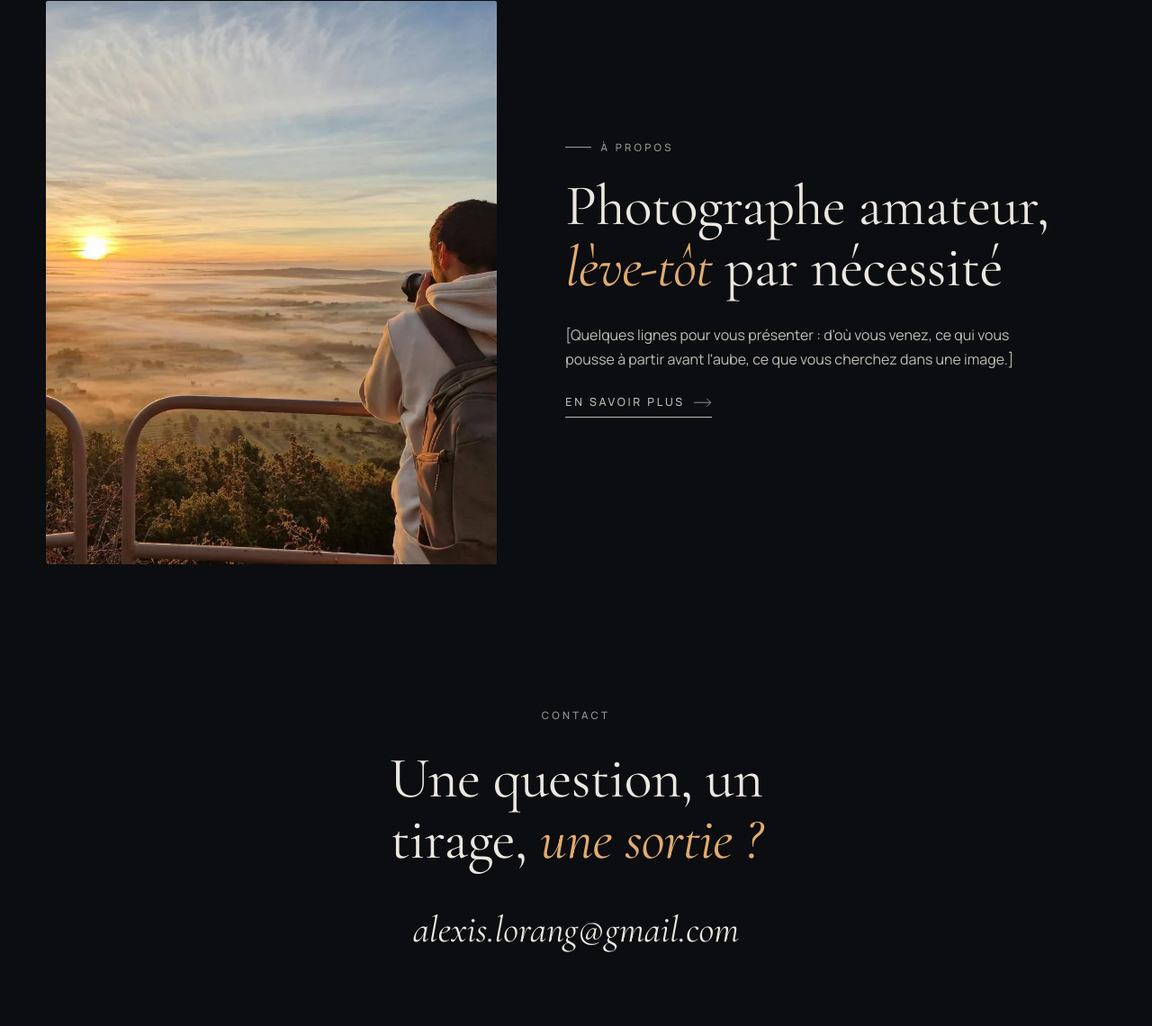
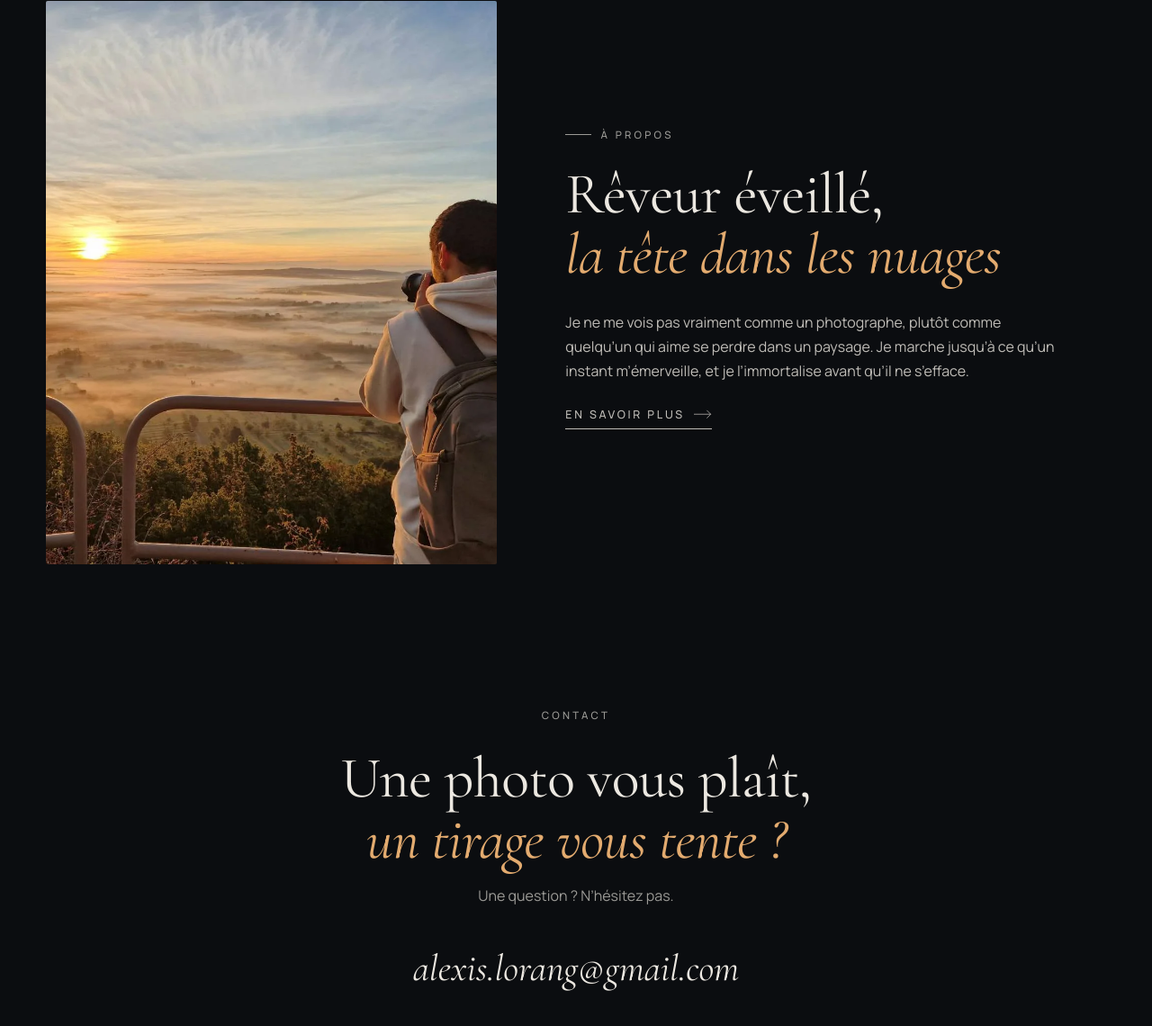
Before and after one commit to alexis-lorang/portfolio, a plain HTML site: page index.html in a window 1280 px wide. Shown: the part 2105-3245 px from the top of the page at 90% size. Drawn offline with nearby package versions, Linux system fonts and the light colour scheme; a web font is replaced by a local one.

Commit message:
Accueil : nouvelles sections À propos (rêveur) et Contact (tirages, questions)
Co-Authored-By: Claude Opus 5.5 <noreply@anthropic.com>

```diff
--- a/assets/css/style.css
+++ b/assets/css/style.css
@@ -730,6 +730,8 @@ p { margin: 0 0 1.2em; text-wrap: pretty; }
 .contact { text-align: center; }
 .contact h2 { margin: 1.5rem auto 2rem; max-width: 12em; }
 .contact .surtitre::before { display: none; }
+.contact h2:has(+ .contact__note) { margin-bottom: 1rem; }
+.contact__note { margin: 0 auto 2rem; color: var(--discret); font-size: 1rem; }
 .contact__mail {
   font-family: var(--serif); font-size: clamp(1.5rem, 3.4vw, 2.6rem); font-style: italic;
   background: linear-gradient(var(--accent), var(--accent)) left bottom / 0 1px no-repeat;
--- a/index.html
+++ b/index.html
@@ -125,9 +125,9 @@
         </div>
         <div class="texte">
           <span class="surtitre apparait">À propos</span>
-          <h2 class="apparait">Photographe amateur, <em style="white-space:nowrap">lève-tôt</em> par nécessité</h2>
+          <h2 class="apparait">Rêveur éveillé, <em>la&nbsp;tête dans les nuages</em></h2>
           <!-- À MODIFIER : courte présentation -->
-          <p class="apparait">[Quelques lignes pour vous présenter : d'où vous venez, ce qui vous pousse à partir avant l'aube, ce que vous cherchez dans une image.]</p>
+          <p class="apparait">Je ne me vois pas vraiment comme un photographe, plutôt comme quelqu’un qui aime se perdre dans un paysage. Je marche jusqu’à ce qu’un instant m’émerveille, et je l’immortalise avant qu’il ne s’efface.</p>
           <p class="apparait"><a class="lien" href="a-propos.html">En savoir plus
             <svg viewBox="0 0 32 16" fill="none" stroke="currentColor" stroke-width="1.2" aria-hidden="true"><path d="M0 8h30M23 1l7 7-7 7"/></svg></a></p>
         </div>
@@ -137,7 +137,8 @@
     <section class="section section--serree contact">
       <div class="conteneur">
         <span class="surtitre apparait">Contact</span>
-        <h2 class="apparait">Une question, un tirage, <em>une sortie&nbsp;?</em></h2>
+        <h2 class="apparait">Une photo vous plaît, <em>un tirage vous tente&nbsp;?</em></h2>
+        <p class="contact__note apparait">Une question&nbsp;? N’hésitez pas.</p>
         <a class="contact__mail apparait" href="mailto:alexis.lorang@gmail.com">alexis.lorang@gmail.com</a></div>
     </section>
   </main>
```
